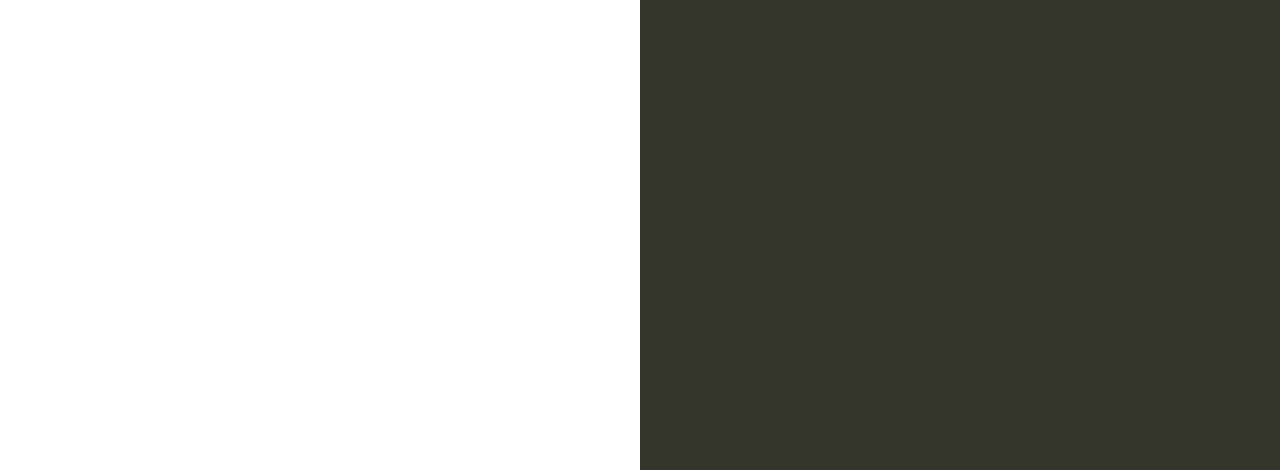
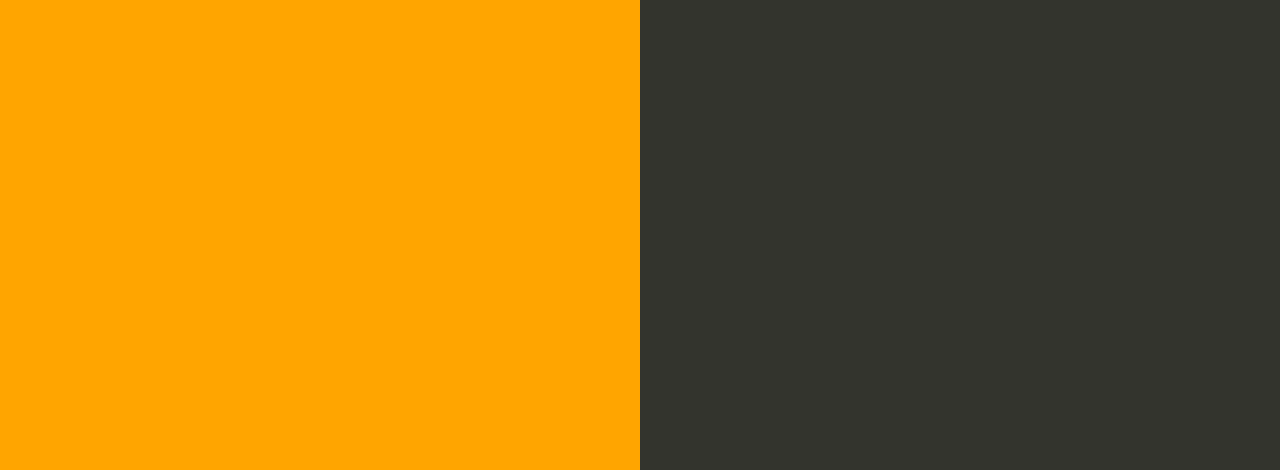
Before and after one commit to thanhoz/aws-beantalk-nodejs, a website: page index.html in a window 1280 px wide. Shown: the part 330-800 px from the top of the page. Drawn offline with Linux system fonts and the light colour scheme.

Commit message:
Changed to Orange

```diff
--- a/index.html
+++ b/index.html
@@ -35,7 +35,7 @@
 
         text-align: right;
         padding-top: 11em;
-        background-color: Magnenta;
+        background-color: Orange;
 
       }
       .textColumn p {
```
